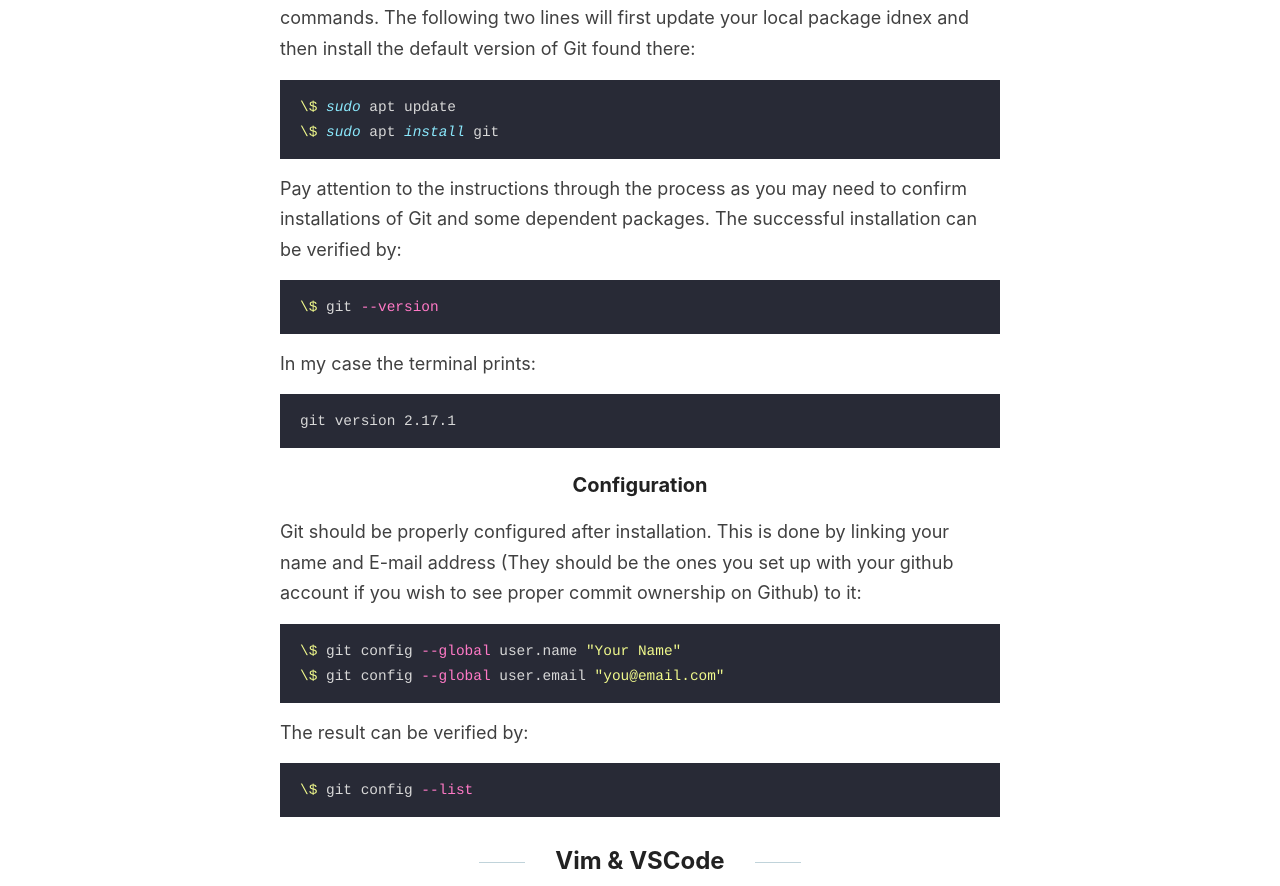
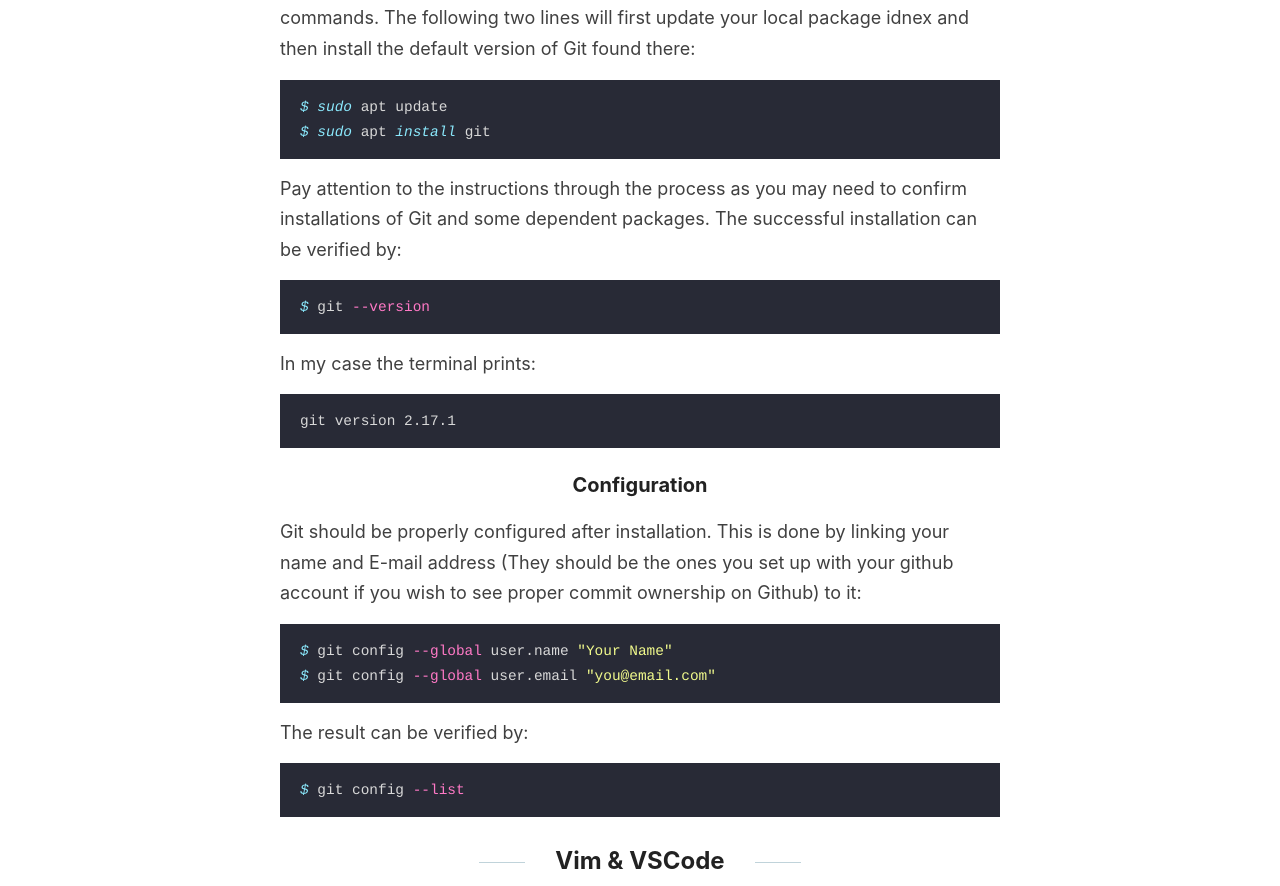
Before and after one commit to xinshizheng/xinshizheng.github.io, a Jekyll site: the page built from _posts/2019-12-8-setup-ubuntu-1804.md, in a window 1280 px wide. Shown: the part 656-1542 px from the top of the page. Built offline with Jekyll 4.4.1, drawn with Linux system fonts in a browser that asks for light colours.

````diff
--- a/_posts/2019-12-8-setup-ubuntu-1804.md
+++ b/_posts/2019-12-8-setup-ubuntu-1804.md
@@ -12,14 +12,14 @@ This article is mostly a series of code snippets that I have used to set up my o
 The easiest way to install Git is to use Ubuntu's default repository using apt commands. The following two lines will first update your local package idnex and then install the default version of Git found there:
 
 ```zsh
-\$ sudo apt update
-\$ sudo apt install git
+$ sudo apt update
+$ sudo apt install git
 ```
 
 Pay attention to the instructions through the process as you may need to confirm installations of Git and some dependent packages. The successful installation can be verified by:
 
 ```zsh
-\$ git --version
+$ git --version
 ```
 
 In my case the terminal prints:
@@ -33,14 +33,14 @@ git version 2.17.1
 Git should be properly configured after installation. This is done by linking your name and E-mail address (They should be the ones you set up with your github account if you wish to see proper commit ownership on Github) to it:
 
 ```zsh
-\$ git config --global user.name "Your Name"
-\$ git config --global user.email "you@email.com"
+$ git config --global user.name "Your Name"
+$ git config --global user.email "you@email.com"
 ```
 
 The result can be verified by:
 
 ```zsh
-\$ git config --list
+$ git config --list
 ```
 
 
````
